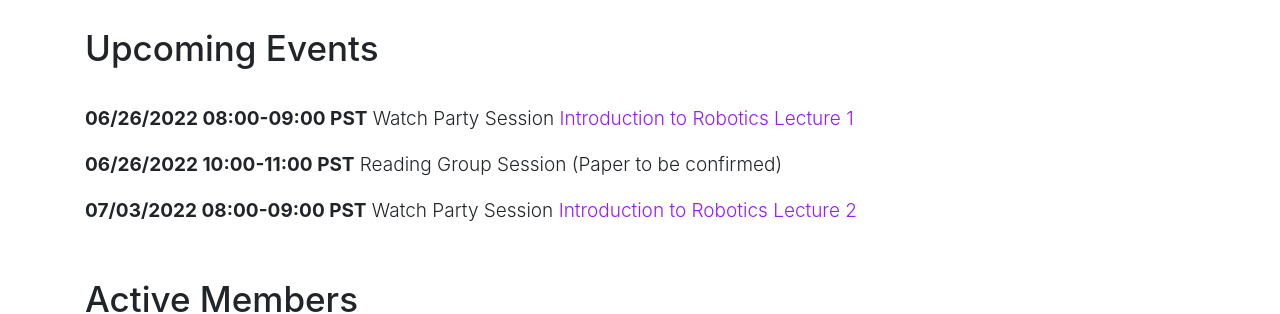
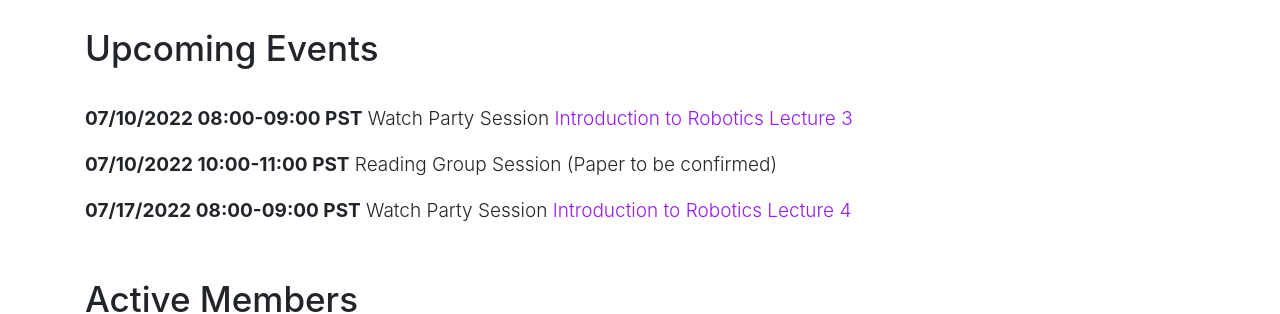
Before and after one commit to NileshArnaiya/robotics, a Jekyll site: the page built from index.html, in a window 1280 px wide. Shown: the part 637-951 px from the top of the page. Built offline with Jekyll 4.4.1, drawn with Linux system fonts in a browser that asks for light colours.

Commit message:
update upcoming events

```diff
--- a/index.html
+++ b/index.html
@@ -74,11 +74,11 @@ categories:
 	<div class="col-lg-12">
 		<div class="smallhead">
 		<p>
-		<b>06/26/2022 08:00-09:00 PST</b> Watch Party Session <a href="https://see.stanford.edu/course/cs223a">Introduction to Robotics Lecture 1</a> <br> <br>
+		<b>07/10/2022 08:00-09:00 PST</b> Watch Party Session <a href="https://see.stanford.edu/course/cs223a">Introduction to Robotics Lecture 3</a> <br> <br>
 
-		<b>06/26/2022 10:00-11:00 PST</b> Reading Group Session (<a>Paper to be confirmed</a>) <br> <br>
+		<b>07/10/2022 10:00-11:00 PST</b> Reading Group Session (<a>Paper to be confirmed</a>) <br> <br>
 
-		<b>07/03/2022 08:00-09:00 PST</b> Watch Party Session <a href="https://see.stanford.edu/course/cs223a">Introduction to Robotics Lecture 2</a>
+		<b>07/17/2022 08:00-09:00 PST</b> Watch Party Session <a href="https://see.stanford.edu/course/cs223a">Introduction to Robotics Lecture 4</a>
 		</p>
 		</div>
 	</div>
```
